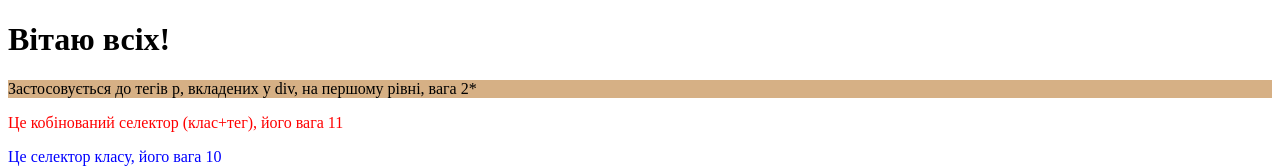
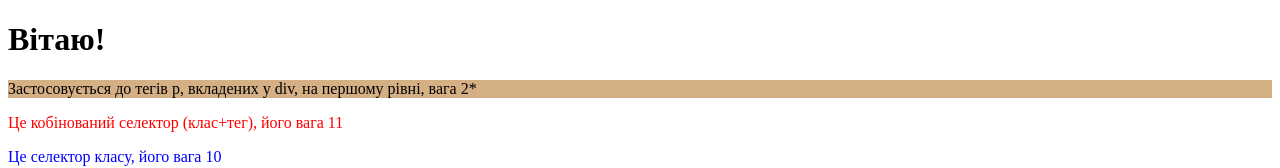
Before and after one commit to Anna2001-JS/lesson5, a plain HTML site: page index.html in a window 1280 px wide. Shown: the top 168 px of the page. Drawn offline with Linux system fonts and the light colour scheme.

Commit message:
new edit tittle

```diff
--- a/index.html
+++ b/index.html
@@ -7,7 +7,7 @@
     <link rel="stylesheet" href="css/styles.css" />
   </head>
   <body>
-    <h1 class="wow-text">Вітаю всіх!</h1>
+    <h1 class="wow-text">Вітаю!</h1>
     <div>
       <p>
         Застосовується до тегів p, вкладених у div, на першому рівні, вага 2*
```
